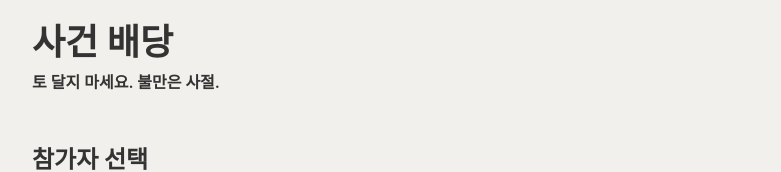
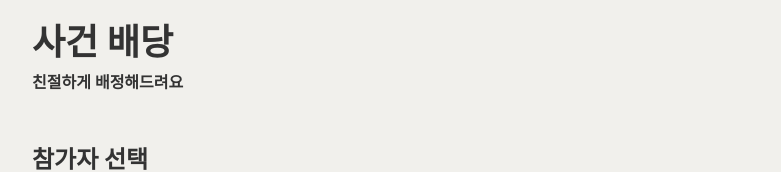
Before and after one commit to won-N-only/backend-express-frontend-react-murder-mystery, a Next.js app: page /match in a window 1280 px wide. Shown: the part 128-300 px from the top of the page, without its empty margins (249-1030 px from the left). Built offline with nearby package versions, Linux system fonts and the light colour scheme; no server answers; a web font is replaced by a local one.

Commit message:
feat(match): 배정 페이지 설명 문구 변경

```diff
--- a/app/match/page.tsx
+++ b/app/match/page.tsx
@@ -42,7 +42,7 @@ export default function MatchPage() {
 
     return (
         <div>
-            <PageHeader title="사건 배당" description="토 달지 마세요. 불만은 사절." />
+            <PageHeader title="사건 배당" description="친절하게 배정해드려요" />
 
             <div className="pt-section">
                 <div className="text-head-text text-2xl font-bold mb-2">참가자 선택</div>
```
